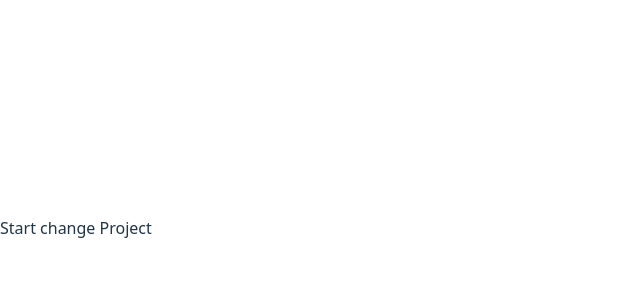
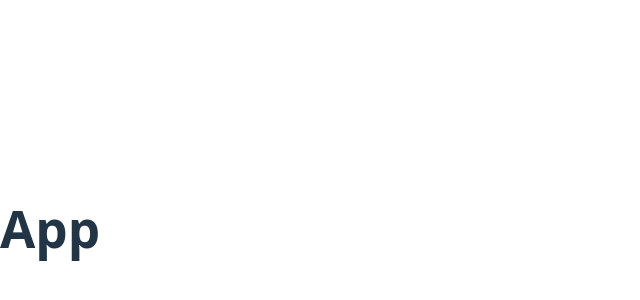
Before and after one commit to bostiog1/Full-Stack-MERN, a React (Vite) app in the folder client/: page / in a window 1280 px wide. Shown: the part 172-472 px from the top of the page, without its empty margins (0-640 px from the left). Built offline with nearby package versions, Linux system fonts and the light colour scheme.

Commit message:
frontend + backend setup + packages

```diff
--- a/client/src/App.jsx
+++ b/client/src/App.jsx
@@ -1,5 +1,9 @@
 function App() {
-  return <>Start change Project</>;
+  return (
+    <div>
+      <h1>App</h1>
+    </div>
+  );
 }
 
 export default App;
```
Also changed, not shown: package.json (added, +9 -0 lines), 2 other files (tests, documents, lock files or other folders).
